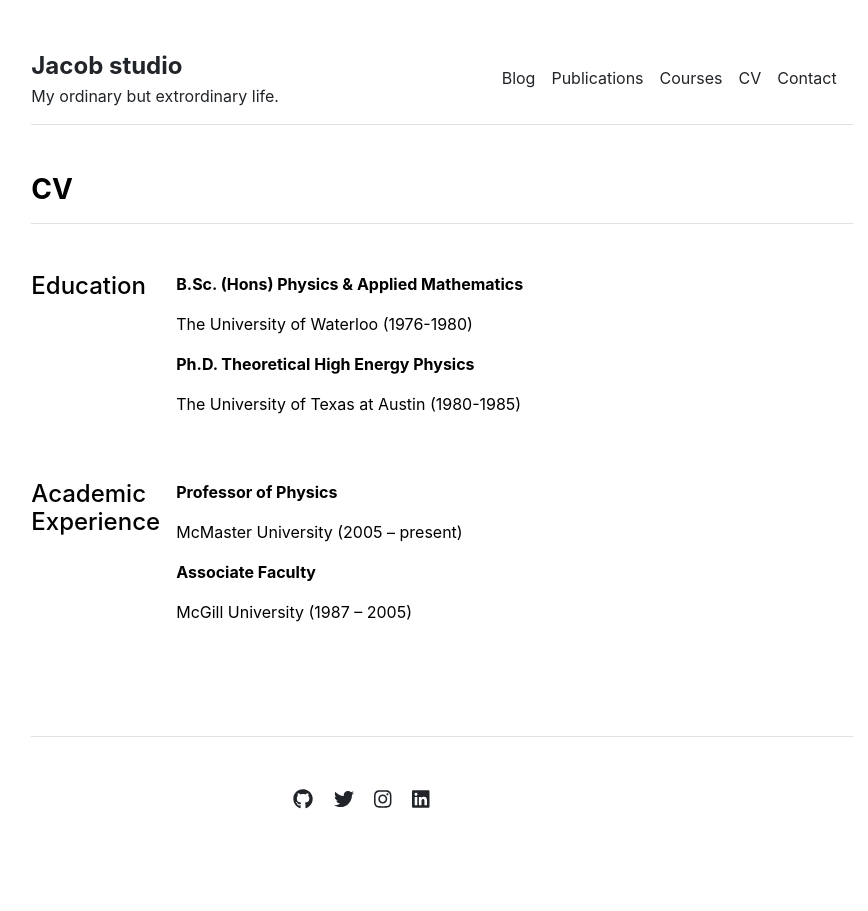
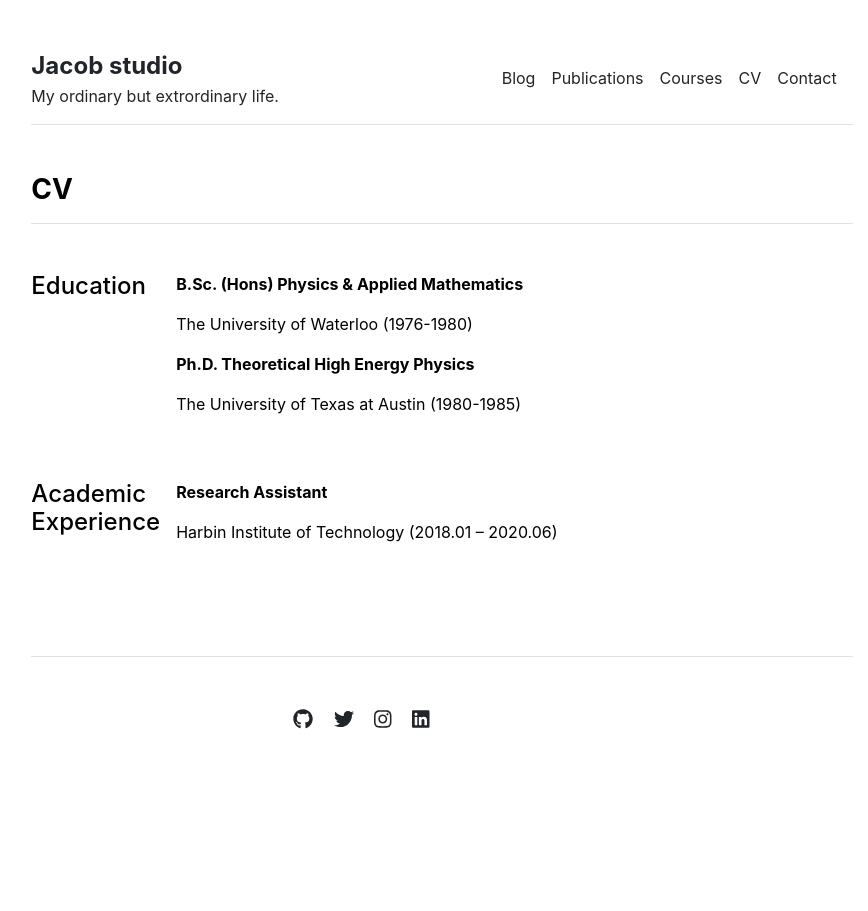
Before and after one commit to JinxinHu/jinxinhu.github.io, a Jekyll site: the page built from cv.md, in a window 1280 px wide. Shown: the whole page, without its empty margins (198-1066 px from the left). Built offline with Jekyll 4.4.1, drawn with Linux system fonts in a browser that asks for light colours.

Commit message:
Update academic-experience.yml

```diff
--- a/_data/cv/academic-experience.yml
+++ b/_data/cv/academic-experience.yml
@@ -1,5 +1,2 @@
-- title: 'Professor of Physics'
-  description: 'McMaster University (2005 – present)'
-
-- title: 'Associate Faculty'
-  description: 'McGill University (1987 – 2005)'
+- title: 'Research Assistant'
+  description: 'Harbin Institute of Technology (2018.01 – 2020.06)'
```
